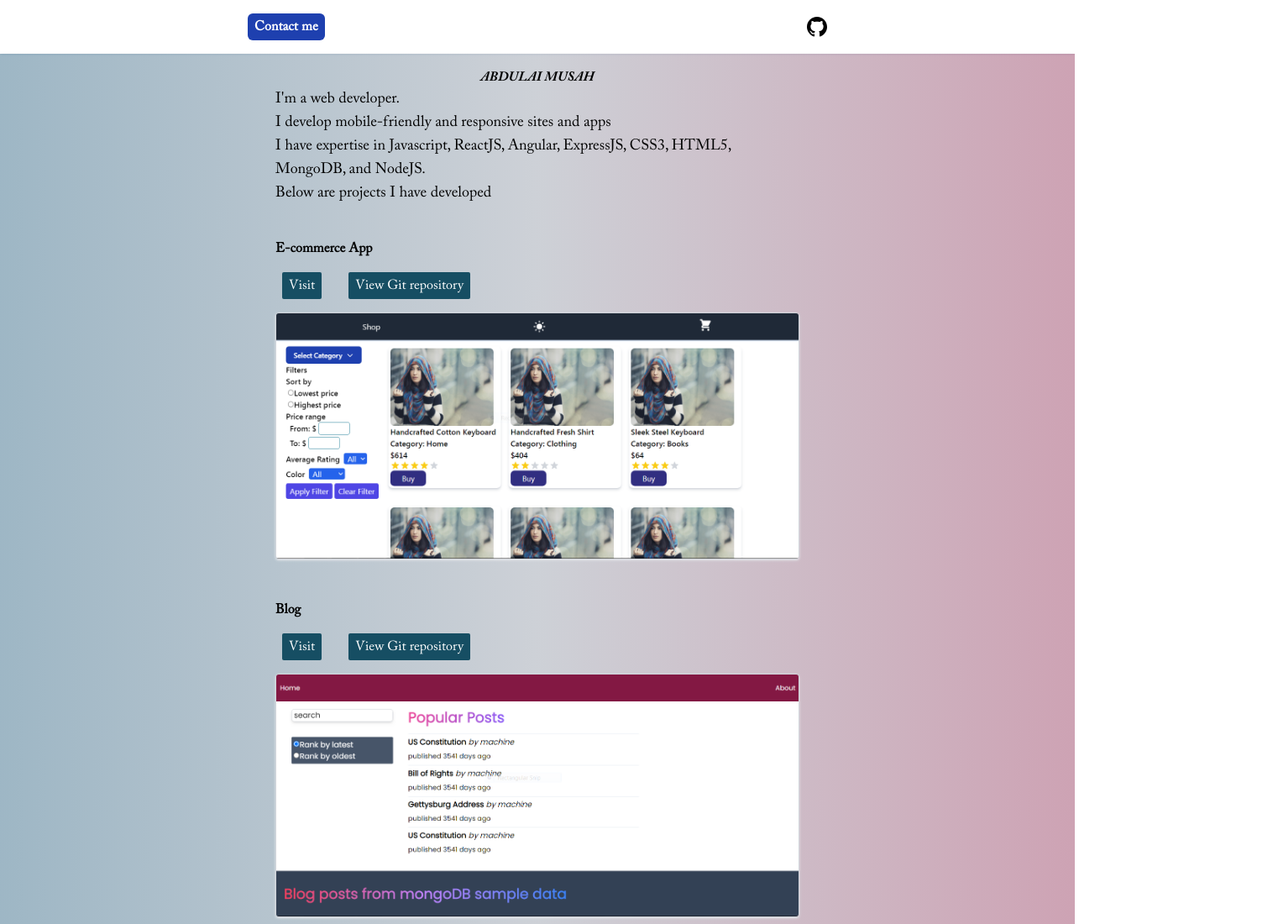
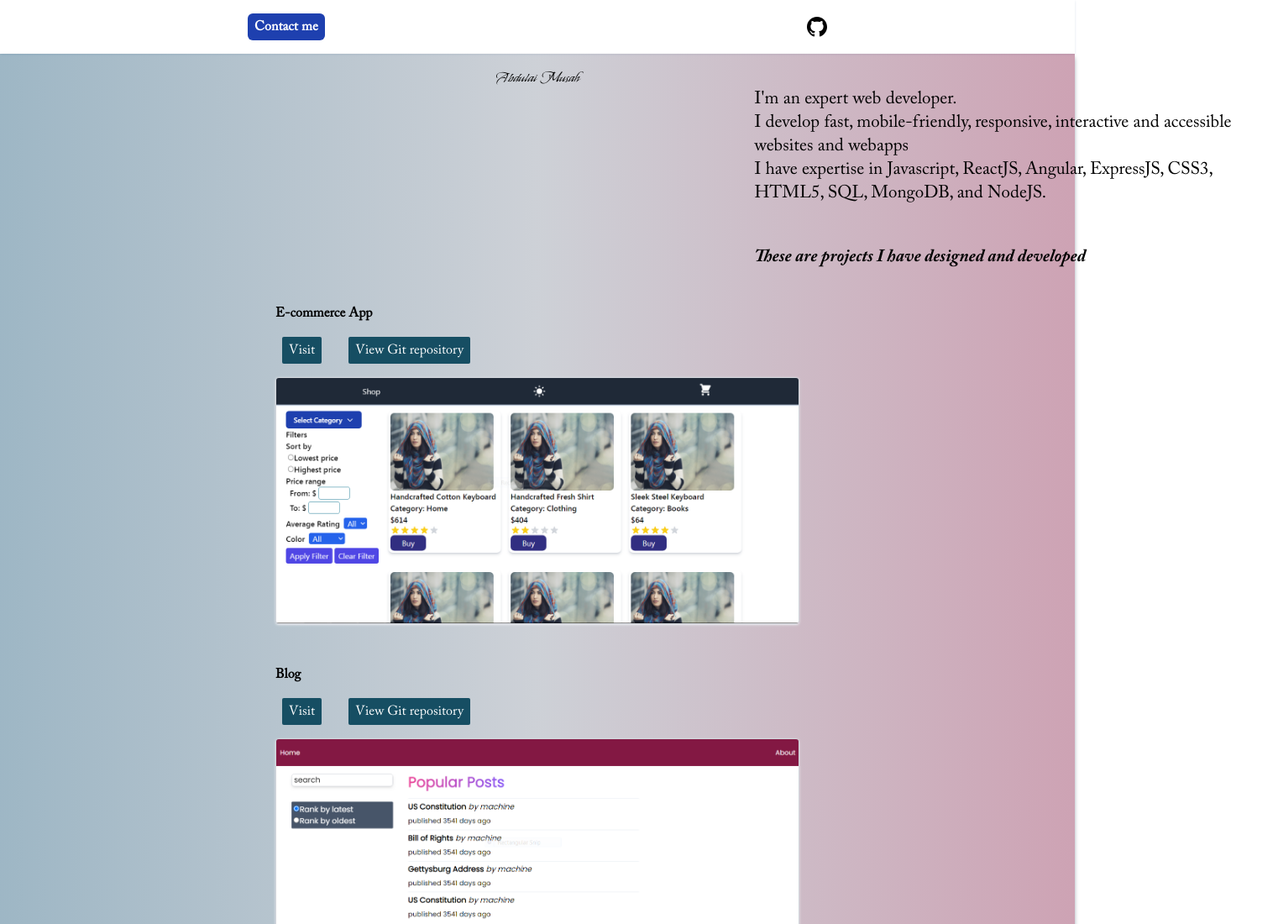
Before and after one commit to abdulaimusah/portfolio, a Next.js app: page / in a window 1280 px wide. Shown: the top 1100 px of the page at 84% size, 1522 px wide, since content can reach past the window. Built offline with nearby package versions, Linux system fonts and the light colour scheme.

Commit message:
added animations and text edits

```diff
--- a/pages/components/myprojects.js
+++ b/pages/components/myprojects.js
@@ -23,10 +23,15 @@ const MyProjects = () => {
 
     return(
        <section className="flex flex-col items-center
-       pt-10" >
+       pt-10
+        "
+        style={{perspective: "500px"}}
+        >
            { items.map(item => (
                <div className="sm:w-2/3 md:w-3/5
-               lg:w-1/2 pb-12" >
+               lg:w-1/2 pb-12 "
+               style={{perspective: "1000px"}}
+                >
                    <h2 className="font-semibold
                    mb-2" >{item.name}</h2>
                    <div className="p-2 flex items-center
@@ -46,7 +51,8 @@ const MyProjects = () => {
                    <img src={item.picture}
                    alt={item.name}
                    className="rounded shadow shadow-gray-200
-                   w-full h-auto border border-gray-300 " />
+                   w-full h-auto border border-gray-300 rotateitem "
+                    />
 
                </div>
            ))}
--- a/pages/index.js
+++ b/pages/index.js
@@ -41,24 +41,27 @@ export default function Home() {
       to-pink-900/40
       font-smooth " >
 
-<div class="text-5xl font-extrabold">
+<div class="text-7xl font-extrabold">
   <span class="bg-clip-text text-transparent bg-gradient-to-r from-pink-500
    via-green-500 to-violet-500"
-   style={{fontFamily: "newhead"}}  >
+   style={{fontFamily: "mysoul"}}  >
 
-    ABDULAI MUSAH
+    Abdulai Musah
   </span>
 </div>
 
 
         <p className="sm:w-2/3 md:w-3/5
-               lg:w-1/2 font-normal text-lg
-               antialiased"
-         >I'm a web developer.<br></br>
-        I develop mobile-friendly and responsive sites and apps<br/>
+               lg:w-1/2 font-normal text-lg overflow-hidden
+                slidetext "
+         >I'm an expert web developer.<br></br>
+        I develop fast, mobile-friendly, responsive, interactive
+        and accessible websites and webapps<br/>
         I have expertise in Javascript, ReactJS, Angular,
-        ExpressJS, CSS3, HTML5, MongoDB, and NodeJS.<br/>
-        <span>Below are projects I have developed</span>
+        ExpressJS, CSS3, HTML5, SQL, MongoDB, and NodeJS.<br/>
+        <span className="pt-12 block "
+        style={{fontFamily:"newitalic"}}
+         >These are projects I have designed and developed</span>
         </p>
         <MyProjects />
       </main>
--- a/styles/globals.css
+++ b/styles/globals.css
@@ -7,6 +7,46 @@
     src: url("/New-Yorker-Font/ACaslonPro-Regular.otf");
 }
 @font-face {
-    font-family: "newhead";
+    font-family: "mysoul";
+    src: url("/My_Soul/MySoul-Regular.ttf");
+}
+@font-face {
+    font-family: "newitalic";
     src: url("/New-Yorker-Font/ACaslonPro-BoldItalic.otf");
 }
+
+@keyframes slidein {
+    from {
+      margin-left: 100%;
+    }
+
+    60% {
+      font-size: 200%;
+      margin-left: 60%;
+    }
+
+    to {
+      margin-left: 0%;
+    }
+  }
+.slidetext {
+    animation: slidein 3s ease-in 5s alternate ;
+}
+
+.rotateitem {
+    animation-name: rotatein;
+    animation-duration: 15s;
+    animation-delay: 10s;
+    animation-timing-function: ease-out;
+    animation-iteration-count: infinite;
+
+}
+
+@keyframes rotatein {
+    0% {
+        transform: rotateY(0deg);
+    }
+    10%, 100% {
+        transform: rotateY(360deg)
+    }
+}
```
Also changed, not shown: public/My_Soul/MySoul-Regular.ttf (added), public/My_Soul/OFL.txt (added), 1 other file (tests, documents, lock files or other folders).
